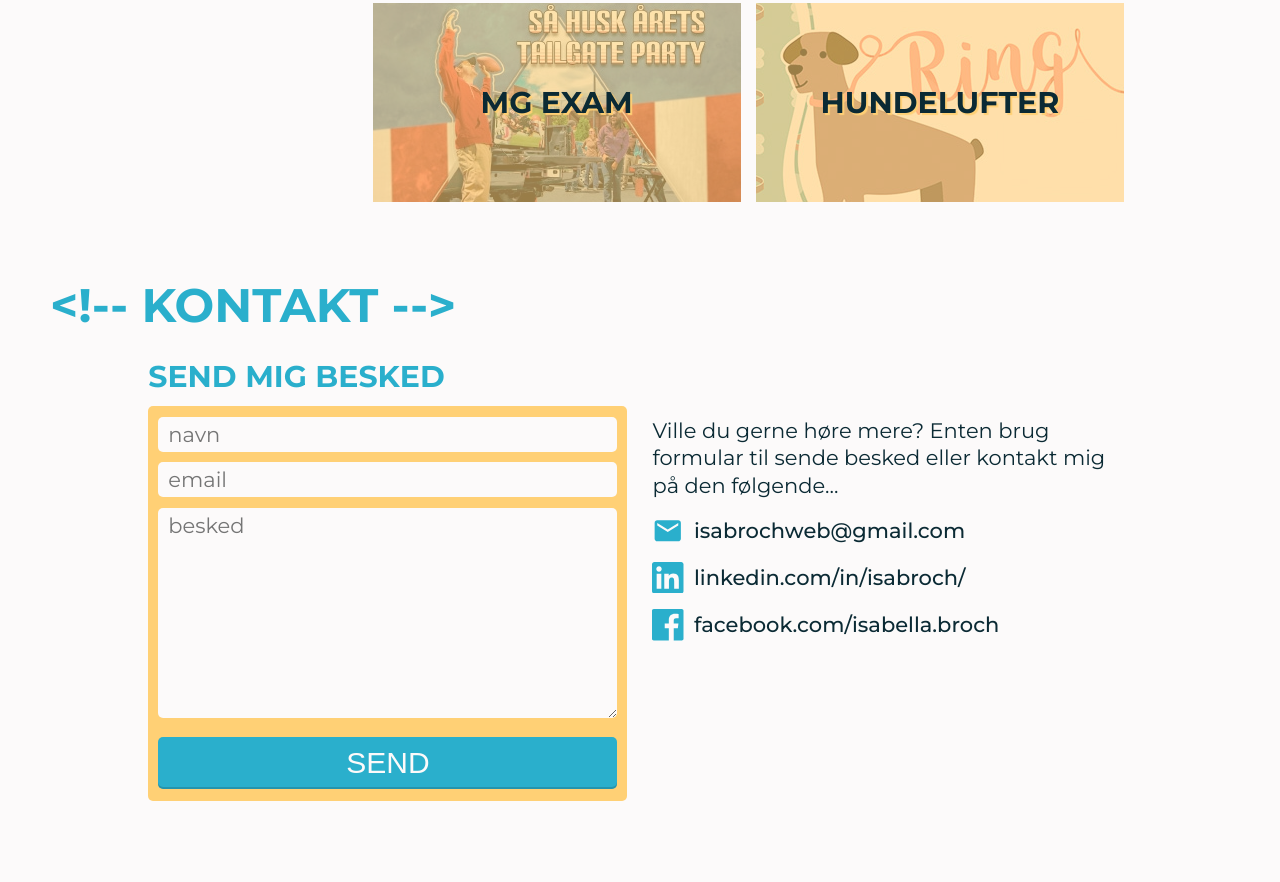
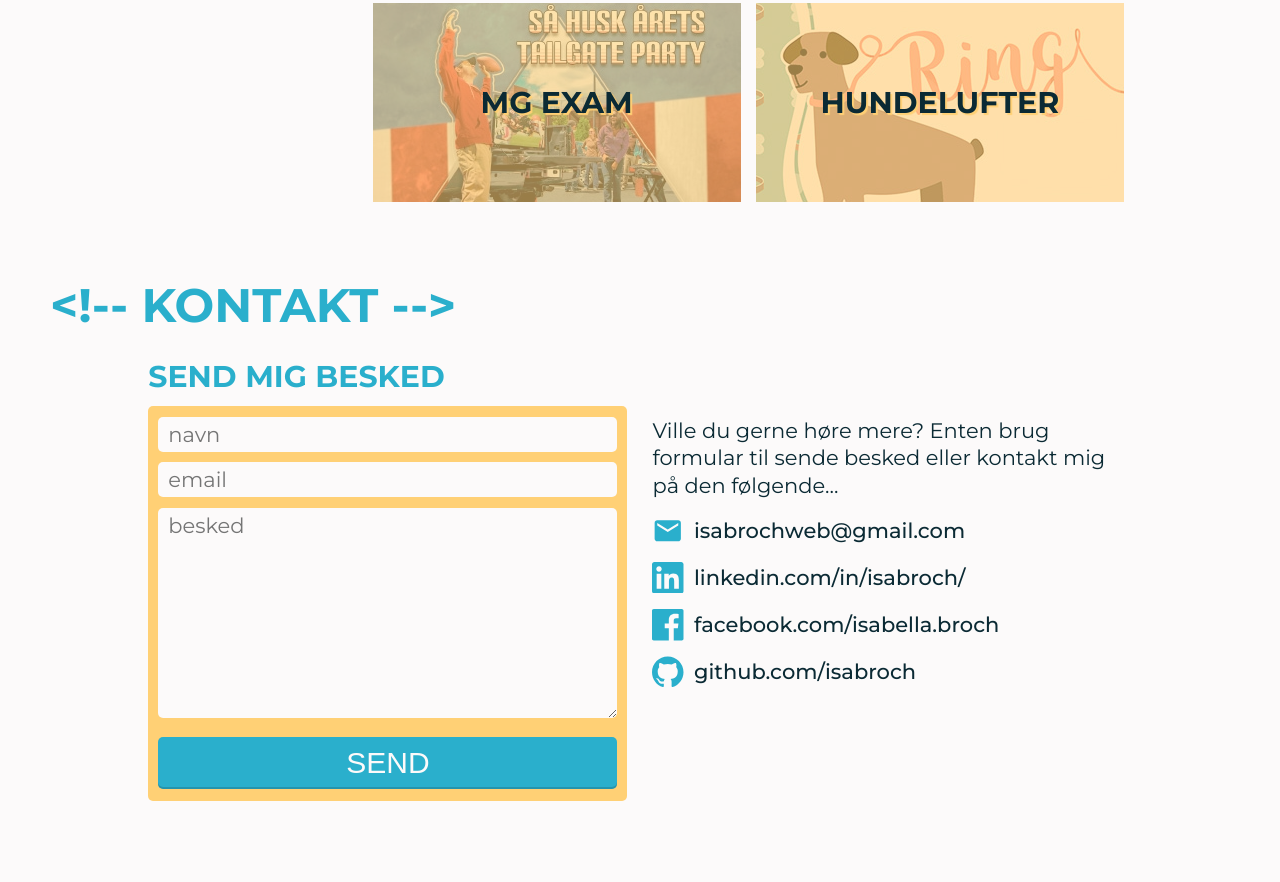
Before and after one commit to isabroch/portfolio, a plain HTML site: page index.html in a window 1280 px wide. Shown: the part 1855-2737 px from the top of the page. Drawn offline with nearby package versions, Linux system fonts and the light colour scheme.

Commit message:
Adding github to contact links

```diff
--- a/index.html
+++ b/index.html
@@ -260,6 +260,13 @@
           </svg>
           facebook.com/isabella.broch
         </a>
+        <a target="_blank" href="https://github.com/isabroch" class="link link--icon-text">
+          <svg height="24" role="img" viewbox="0 0 24 24" xmlns="http://www.w3.org/2000/svg">
+            <title>Facebook</title>
+            <path d="M12 .297c-6.63 0-12 5.373-12 12 0 5.303 3.438 9.8 8.205 11.385.6.113.82-.258.82-.577 0-.285-.01-1.04-.015-2.04-3.338.724-4.042-1.61-4.042-1.61C4.422 18.07 3.633 17.7 3.633 17.7c-1.087-.744.084-.729.084-.729 1.205.084 1.838 1.236 1.838 1.236 1.07 1.835 2.809 1.305 3.495.998.108-.776.417-1.305.76-1.605-2.665-.3-5.466-1.332-5.466-5.93 0-1.31.465-2.38 1.235-3.22-.135-.303-.54-1.523.105-3.176 0 0 1.005-.322 3.3 1.23.96-.267 1.98-.399 3-.405 1.02.006 2.04.138 3 .405 2.28-1.552 3.285-1.23 3.285-1.23.645 1.653.24 2.873.12 3.176.765.84 1.23 1.91 1.23 3.22 0 4.61-2.805 5.625-5.475 5.92.42.36.81 1.096.81 2.22 0 1.606-.015 2.896-.015 3.286 0 .315.21.69.825.57C20.565 22.092 24 17.592 24 12.297c0-6.627-5.373-12-12-12" />
+          </svg>
+          github.com/isabroch
+        </a>
       </div>
 
       <h2 class="kontakt--subheader subheader">Send mig besked</h2>
```
